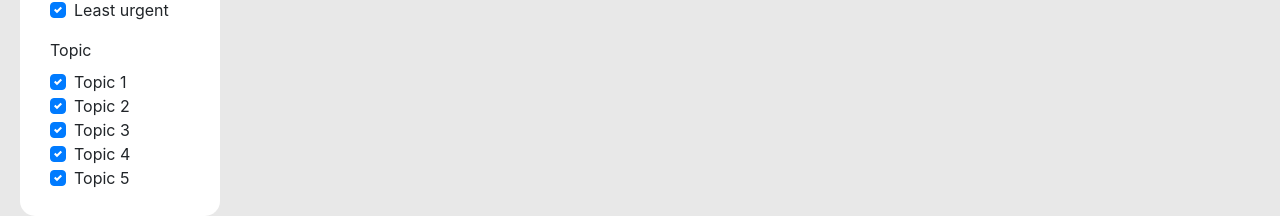
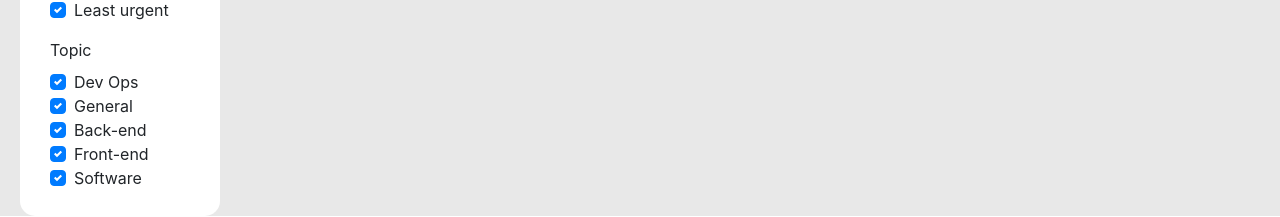
Before and after one commit to Jenkins-Spice-Latte/QA-Help-Queue-App, a React (Create React App) app in the folder Frontend/React/queue/: page / in a window 1280 px wide. Shown: the part 580-797 px from the top of the page. Built offline with nearby package versions, Linux system fonts and the light colour scheme; no server answers.

Commit message:
Changed topics

```diff
--- a/Frontend/React/queue/src/App.js
+++ b/Frontend/React/queue/src/App.js
@@ -11,7 +11,7 @@ function App() {
   const [modeSelect, setmodeSelect] = useState("Trainee mode");
   const [sortChange, setsortChange] = useState("Oldest");
   const [urgentFilterChange, setUrgentFilter] = useState([1,2,3,4,5]);
-  const [topicFilterChange, setTopicFilter] = useState(["Topic1", "Topic2", "Topic3", "Topic4", "Topic5"]);
+  const [topicFilterChange, setTopicFilter] = useState(["Dev Ops", "General", "Back-end", "Front-end", "Software"]);
   const [authorFilter, setAuthorFilter] = useState("");
   const [titleFilter, setTitleFilter] = useState("");
   const [isLoaded, setIsLoaded] = useState(false);
--- a/Frontend/React/queue/src/Components/Create.jsx
+++ b/Frontend/React/queue/src/Components/Create.jsx
@@ -105,11 +105,11 @@ const Create = (props) => {
           <FormGroup>
             <Label for="radioLabel">Topic</Label>
             <div>
-              <CustomInput type="radio" id="topic1" name="topic" onChange={(e) => setTopic(e.target.value)} value="Topic1" label="Topic 1" />
-              <CustomInput type="radio" id="topic2" name="topic" onChange={(e) => setTopic(e.target.value)} value="Topic2" label="Topic 2" />
-              <CustomInput type="radio" id="topic3" name="topic" onChange={(e) => setTopic(e.target.value)} value="Topic3" label="Topic 3" />
-              <CustomInput type="radio" id="topic4" name="topic" onChange={(e) => setTopic(e.target.value)} value="Topic4" label="Topic 4" />
-              <CustomInput type="radio" id="topic5" name="topic" onChange={(e) => setTopic(e.target.value)} value="Topic5" label="Topic 5" />
+              <CustomInput type="radio" id="Dev Ops" name="topic" onChange={(e) => setTopic(e.target.value)} value="Dev Ops" label="Dev Ops" />
+              <CustomInput type="radio" id="General" name="topic" onChange={(e) => setTopic(e.target.value)} value="General" label="General" />
+              <CustomInput type="radio" id="Back-end" name="topic" onChange={(e) => setTopic(e.target.value)} value="Back-end" label="Back-end" />
+              <CustomInput type="radio" id="Front-end" name="topic" onChange={(e) => setTopic(e.target.value)} value="Front-end" label="Front-end" />
+              <CustomInput type="radio" id="Software" name="topic" onChange={(e) => setTopic(e.target.value)} value="Software" label="Software" />
             </div>
             {topicCheck}
           </FormGroup>
--- a/Frontend/React/queue/src/Components/Filter.jsx
+++ b/Frontend/React/queue/src/Components/Filter.jsx
@@ -25,11 +25,11 @@ const Filter = (props) => {
           <FormGroup>
             <Label for="exampleCheckbox">Topic</Label>
             <div>
-              <CustomInput type="checkbox" id="CustomCheckbox13" onClick={() => props.topicCheck("Topic1")} checked={props.topic.includes("Topic1")} value="Topic1" label="Topic 1" />
-              <CustomInput type="checkbox" id="CustomCheckbox14" onClick={() => props.topicCheck("Topic2")} checked={props.topic.includes("Topic2")} value="Topic2" label="Topic 2" />
-              <CustomInput type="checkbox" id="CustomCheckbox15" onClick={() => props.topicCheck("Topic3")} checked={props.topic.includes("Topic3")} value="Topic3" label="Topic 3" />
-              <CustomInput type="checkbox" id="CustomCheckbox16" onClick={() => props.topicCheck("Topic4")} checked={props.topic.includes("Topic4")} value="Topic4" label="Topic 4" />
-              <CustomInput type="checkbox" id="CustomCheckbox17" onClick={() => props.topicCheck("Topic5")} checked={props.topic.includes("Topic5")} value="Topic5" label="Topic 5" />
+              <CustomInput type="checkbox" id="CustomCheckbox13" onClick={() => props.topicCheck("Dev Ops")} checked={props.topic.includes("Dev Ops")} value="Dev Ops" label="Dev Ops" />
+              <CustomInput type="checkbox" id="CustomCheckbox14" onClick={() => props.topicCheck("General")} checked={props.topic.includes("General")} value="General" label="General" />
+              <CustomInput type="checkbox" id="CustomCheckbox15" onClick={() => props.topicCheck("Back-end")} checked={props.topic.includes("Back-end")} value="Back-end" label="Back-end" />
+              <CustomInput type="checkbox" id="CustomCheckbox16" onClick={() => props.topicCheck("Front-end")} checked={props.topic.includes("Front-end")} value="Front-end" label="Front-end" />
+              <CustomInput type="checkbox" id="CustomCheckbox17" onClick={() => props.topicCheck("Software")} checked={props.topic.includes("Software")} value="Software" label="Software" />
             </div>
           </FormGroup>
         </Form>
--- a/Frontend/React/queue/src/Components/Queue.jsx
+++ b/Frontend/React/queue/src/Components/Queue.jsx
@@ -30,24 +30,24 @@ const Queue = (props) => {
     });
   }
 
-  if(props.topicfilter.includes("Topic1")) {
-    topic1data = data.filter(item => item.topic === "Topic1");
+  if(props.topicfilter.includes("Dev Ops")) {
+    topic1data = data.filter(item => item.topic === "Dev Ops");
   }
 
-  if(props.topicfilter.includes("Topic2")) {
-    topic2data = data.filter(item => item.topic === "Topic2");
+  if(props.topicfilter.includes("General")) {
+    topic2data = data.filter(item => item.topic === "General");
   }
 
-  if(props.topicfilter.includes("Topic3")) {
-    topic3data = data.filter(item => item.topic === "Topic3");
+  if(props.topicfilter.includes("Back-end")) {
+    topic3data = data.filter(item => item.topic === "Back-end");
   }
 
-  if(props.topicfilter.includes("Topic4")) {
-    topic4data = data.filter(item => item.topic === "Topic4");
+  if(props.topicfilter.includes("Front-end")) {
+    topic4data = data.filter(item => item.topic === "Front-end");
   }
 
-  if(props.topicfilter.includes("Topic5")) {
-    topic5data = data.filter(item => item.topic === "Topic5");
+  if(props.topicfilter.includes("Software")) {
+    topic5data = data.filter(item => item.topic === "Software");
   }
 
   let topicdata = topic1data.concat(topic2data, topic3data, topic4data, topic5data);
--- a/Frontend/React/queue/src/Components/Ticket.jsx
+++ b/Frontend/React/queue/src/Components/Ticket.jsx
@@ -153,15 +153,15 @@ const Ticket = (props) => {
         Urgencylevel = "Least urgent";
       }
 
-      if(decidedTopic === "Topic1"){
+      if(decidedTopic === "Dev Ops"){
         TopicCheck1 = true;
-      } else if(decidedTopic === "Topic2"){
+      } else if(decidedTopic === "General"){
         TopicCheck2 = true;
-      }else if(decidedTopic === "Topic3"){
+      }else if(decidedTopic === "Back-end"){
         TopicCheck3 = true;
-      }else if(decidedTopic === "Topic4"){
+      }else if(decidedTopic === "Front-end"){
         TopicCheck4 = true;
-      }else if(decidedTopic === "Topic5"){
+      }else if(decidedTopic === "Software"){
         TopicCheck5 = true;
       }
 
@@ -222,11 +222,11 @@ const Ticket = (props) => {
                             <FormGroup>
                               <Label for="radioLabel">Topic</Label>
                               <div>
-                                <CustomInput type="radio" id="topic1" name="topic" onChange={(e) => setTopic(e.target.value)} value="Topic1" label="Topic 1" defaultChecked={TopicCheck1}/>
-                                <CustomInput type="radio" id="topic2" name="topic" onChange={(e) => setTopic(e.target.value)} value="Topic2" label="Topic 2" defaultChecked={TopicCheck2}/>
-                                <CustomInput type="radio" id="topic3" name="topic" onChange={(e) => setTopic(e.target.value)} value="Topic3" label="Topic 3" defaultChecked={TopicCheck3}/>
-                                <CustomInput type="radio" id="topic4" name="topic" onChange={(e) => setTopic(e.target.value)} value="Topic4" label="Topic 4" defaultChecked={TopicCheck4}/>
-                                <CustomInput type="radio" id="topic5" name="topic" onChange={(e) => setTopic(e.target.value)} value="Topic5" label="Topic 5" defaultChecked={TopicCheck5}/>
+                                <CustomInput type="radio" id="Dev Ops" name="topic" onChange={(e) => setTopic(e.target.value)} value="Dev Ops" label="Dev Ops" defaultChecked={TopicCheck1}/>
+                                <CustomInput type="radio" id="General" name="topic" onChange={(e) => setTopic(e.target.value)} value="General" label="General" defaultChecked={TopicCheck2}/>
+                                <CustomInput type="radio" id="Back-end" name="topic" onChange={(e) => setTopic(e.target.value)} value="Back-end" label="Back-end" defaultChecked={TopicCheck3}/>
+                                <CustomInput type="radio" id="Front-end" name="topic" onChange={(e) => setTopic(e.target.value)} value="Front-end" label="Front-end" defaultChecked={TopicCheck4}/>
+                                <CustomInput type="radio" id="Software" name="topic" onChange={(e) => setTopic(e.target.value)} value="Software" label="Software" defaultChecked={TopicCheck5}/>
                               </div>
                             </FormGroup>
                             <FormGroup>
```
